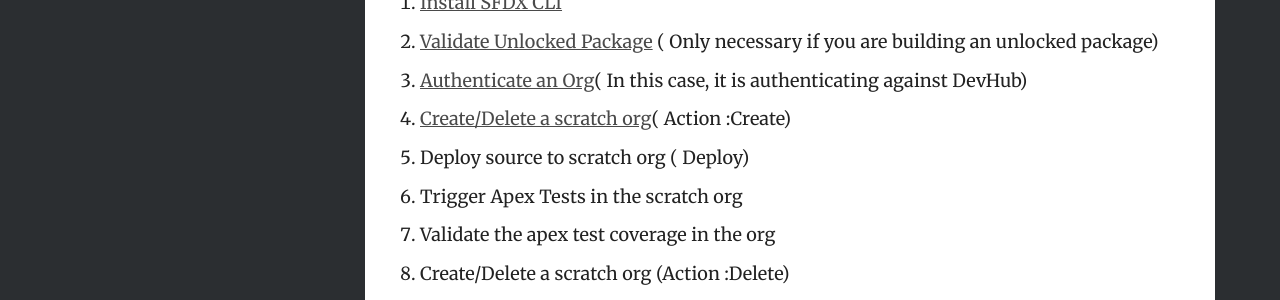
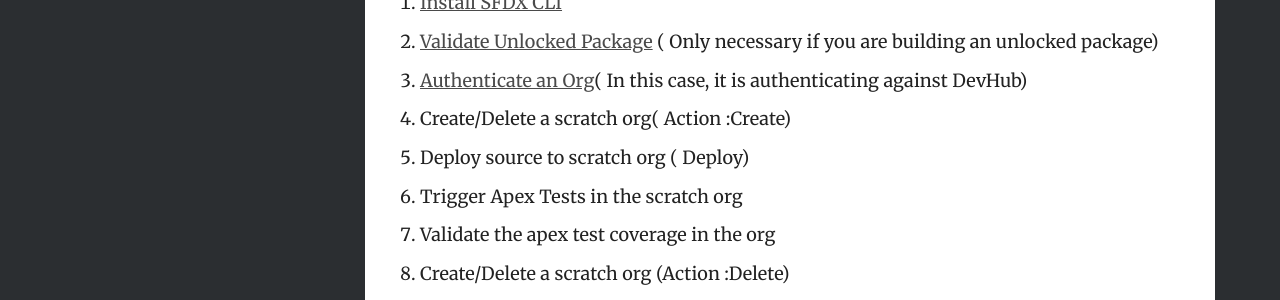
Before and after one commit to nbatterham/sfpowerscripts-doc, a Jekyll site: the page built from _docs/Pipelines/Pull Request Validation using Scratch Org.md, in a window 1280 px wide. Shown: the part 1234-1534 px from the top of the page. Built offline with Jekyll 4.4.1, drawn with Linux system fonts in a browser that asks for light colours; part of the change alters nothing that is shown.

```diff
--- a/_docs/Pipelines/Pull Request Validation using Scratch Org.md
+++ b/_docs/Pipelines/Pull Request Validation using Scratch Org.md
@@ -21,7 +21,7 @@ The steps that are part of this pipeline are (in the exact order)
 1. [Install SFDX CLI](/Tasks/Common-Utility-Tasks/Install%20SFDX%20CLI/)
 2. [Validate Unlocked Package](/Tasks/Common-Utility-Tasks/Validate%20Unlocked%20Package/) ( Only necessary if you are building an unlocked package)
 3. [Authenticate an Org](/Tasks/Common-Utility-Tasks/Authenticate%20an%20Org/)( In this case, it is authenticating against DevHub)
-4. [Create/Delete a scratch org](/Tasks/Deployment-Tasks/Deploy%20Source%20to%20Org/)( Action :Create)
+4. Create/Delete a scratch org( Action :Create)
 5. Deploy source to scratch org ( Deploy)
 6. Trigger Apex Tests in the scratch org
 7. Validate the apex test coverage in the org
```
